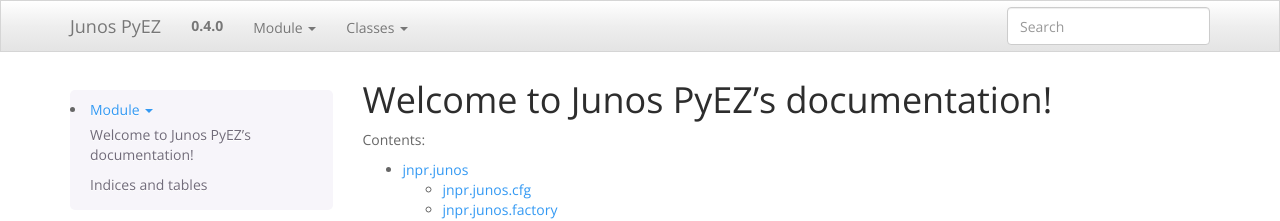
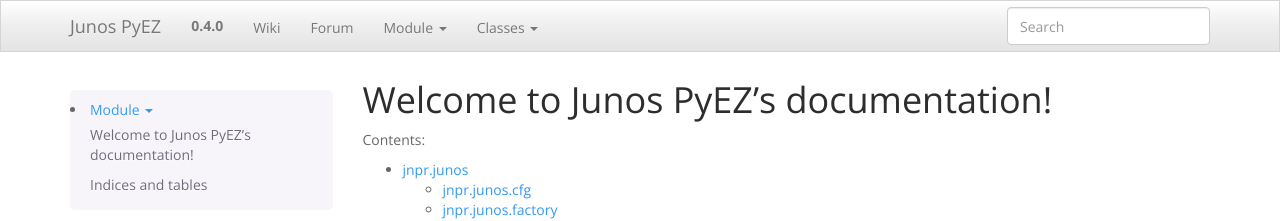
Before and after one commit to Juniper/py-junos-eznc, a Sphinx documentation site: the page built from docs/index.rst, in a window 1280 px wide. Shown: the top 221 px of the page. Built offline with Sphinx 7.4.7, drawn with Linux system fonts in a browser that asks for light colours.

Commit message:
Wiki and forum links in docs

```diff
--- a/docs/conf.py
+++ b/docs/conf.py
@@ -128,6 +128,10 @@
     'navbar_site_name': "Module",
     'navbar_pagenav_name': "Classes",
     'source_link_position': "footer",
+    'navbar_links': [
+        ("Wiki", "https://techwiki.juniper.net/Automation_Scripting/Junos_PyEZ", True),
+        ("Forum", "http://groups.google.com/group/junos-python-ez", True),
+        ],
     }
 
 # Add any paths that contain custom themes here, relative to this directory.
```
